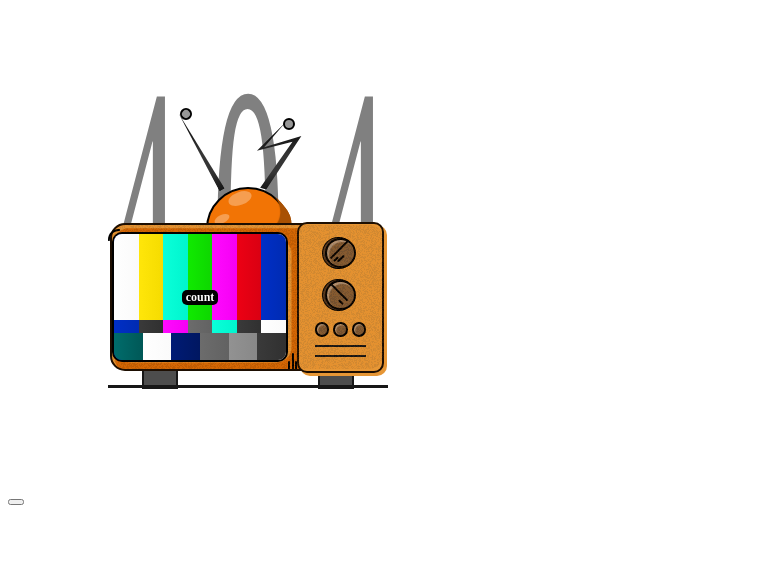
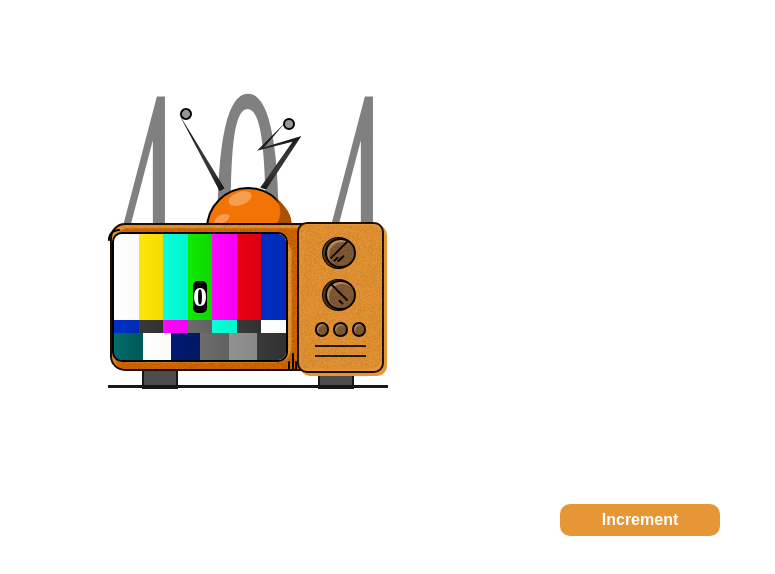
Before and after one commit to Ganesh57803/react-js-starter-kit, a plain HTML site: page card-countdown/index.html in a window 1280 px wide. Shown: the whole page, without its empty margins (0-775 px from the left). Drawn offline with Linux system fonts and the light colour scheme.

Commit message:
1st project done

```diff
--- a/card-countdown/index.html
+++ b/card-countdown/index.html
@@ -31,11 +31,12 @@
           <div class="screen_out">
             <div class="screen_out1">
               <div class="screen">
-                <span class="notfound_text">count</span>
+                <span class="count-down" id="count-el">0</span>
               </div>
             </div>
           </div>
         </div>
+
         <div class="lines">
           <div class="line1"></div>
           <div class="line2"></div>
@@ -69,8 +70,8 @@
       <div class="text_4043">4</div>
     </div>
   </div>
-  <button onclick="countincrease"></button>
-
+  <button onclick="increment()">Increment</button>
+  <script src="index.js"></script>
 </body>
 
 </html>
--- /dev/null
+++ b/card-countdown/index.js
@@ -0,0 +1,5 @@
+let count = 0
+function increment() {
+  count = count + 1
+  document.getElementById("count-el").innerText = count
+}
--- a/card-countdown/style1.css
+++ b/card-countdown/style1.css
@@ -130,15 +130,16 @@
   z-index: 99;
 }
 
-.notfound_text {
+.count-down {
   background-color: black;
-  padding-left: 0.3em;
-  padding-right: 0.3em;
-  font-size: 0.75em;
+
+  font-size: 1.75em;
   color: white;
   letter-spacing: 0;
   border-radius: 5px;
   z-index: 10;
+  height: 2 em;
+  width: 2 em;
 }
 
 .tv {
@@ -470,3 +471,25 @@
 .text_4043 {
   transform: scaleY(24.5) scaleX(9);
 }
+
+/* ... */
+
+button {
+  position: relative;
+  top: 1em;
+  left: 50%;
+  transform: translateX(-50%);
+  width: 10em;
+  height: 2em;
+  border: none;
+  border-radius: 10px;
+  background-color: #e69635;
+  color: #fff;
+  font-size: 1em;
+  font-weight: bold;
+  cursor: pointer;
+}
+
+button:hover {
+  background-color: #d36604;
+}
```
